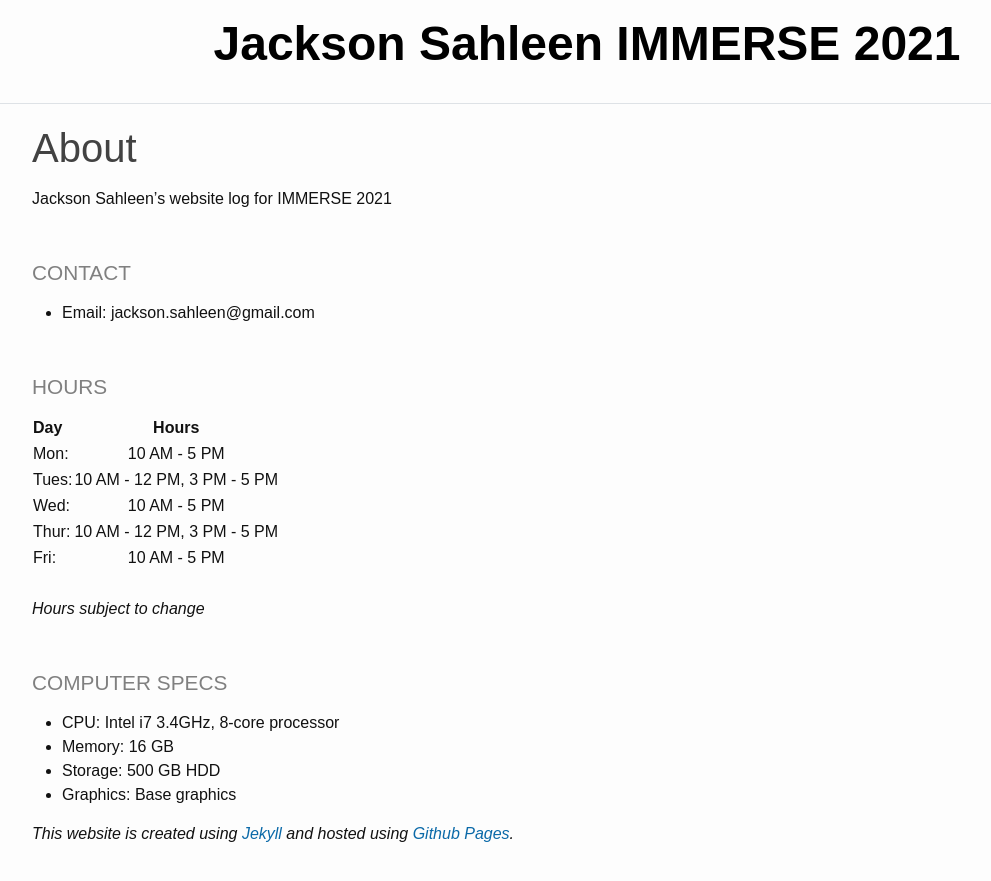
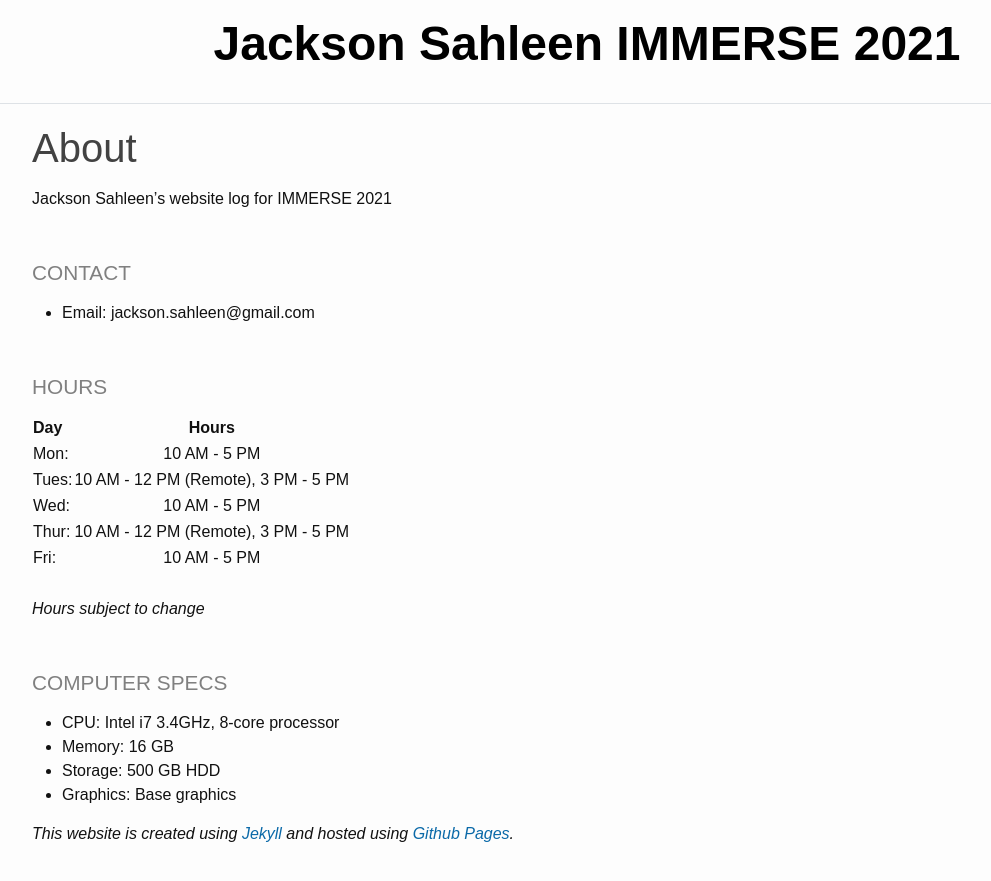
Before and after one commit to JacksonSahleen/IMMERSE_2021_log, a Jekyll site: the page built from _pages/about.md, in a window 1280 px wide. Shown: the top 881 px of the page, without its empty margins (53-1044 px from the left). Built offline with Jekyll 4.4.1, drawn with Linux system fonts in a browser that asks for light colours.

Commit message:
v2.0: minor edit to hours table to include specification of remote or in-person

```diff
--- a/_pages/about.md
+++ b/_pages/about.md
@@ -13,9 +13,9 @@ Jackson Sahleen's website log for IMMERSE 2021
 | Day | Hours |
 | :--- | :-----: |
 | Mon: | 10 AM - 5 PM |
-| Tues: | 10 AM - 12 PM, 3 PM - 5 PM |
+| Tues: | 10 AM - 12 PM (Remote), 3 PM - 5 PM |
 | Wed: | 10 AM - 5 PM |
-| Thur: | 10 AM - 12 PM, 3 PM - 5 PM |
+| Thur: | 10 AM - 12 PM (Remote), 3 PM - 5 PM |
 | Fri: | 10 AM - 5 PM |
 | | |
 
```
